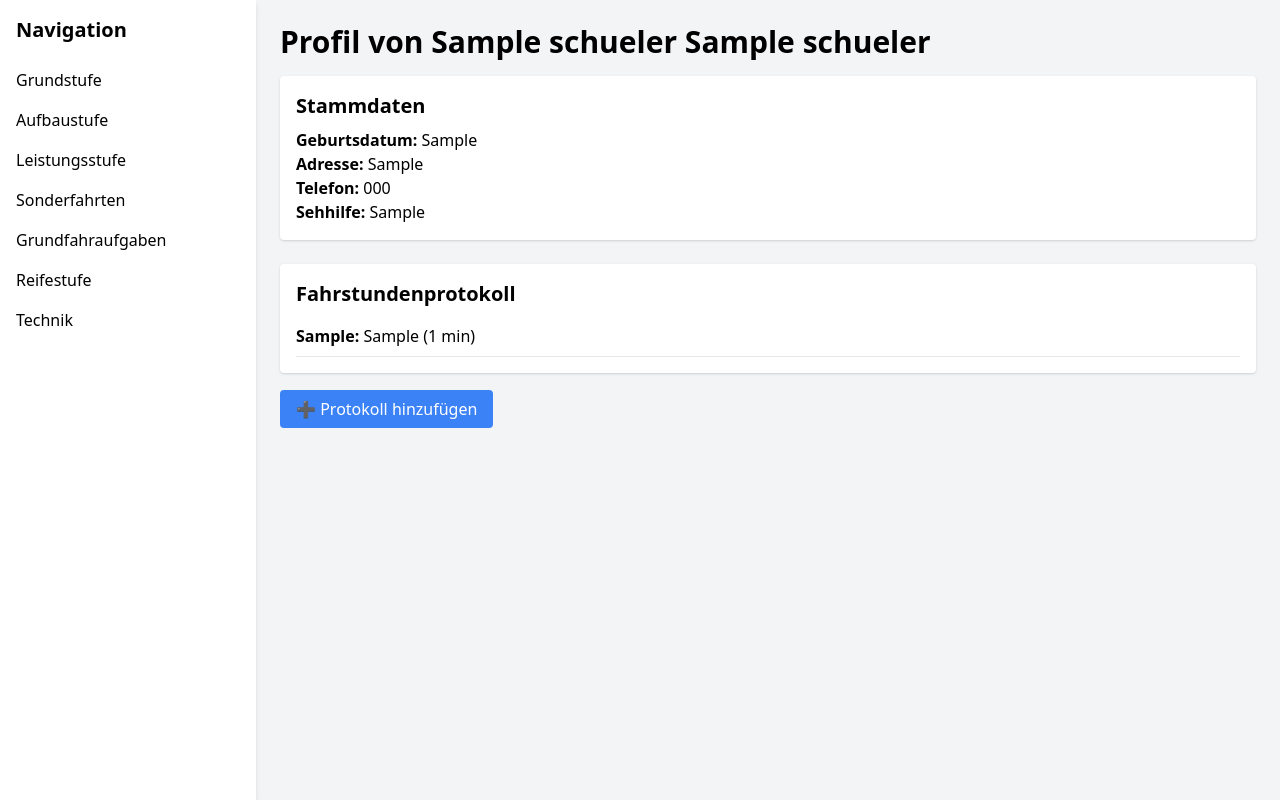
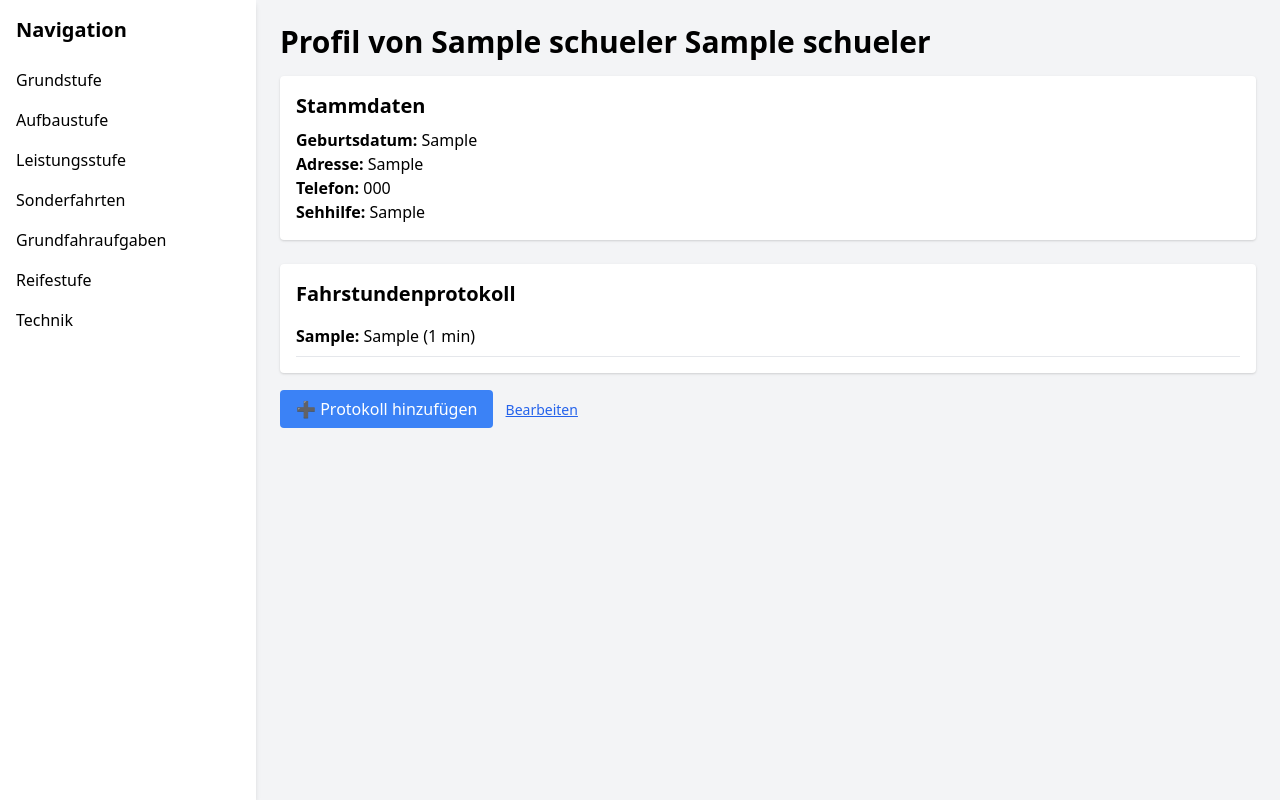
Before and after one commit to eyfahrlehrer/ausbildungsdiagrammkarte_flask, a Flask app: template templates/profil.html in a window 1280 px wide. Run offline with Flask 3, Linux system fonts and the light colour scheme; tables that the repository leaves empty hold one stand-in row (values such as "Sample post"); the template is opened without the code that fills it: values that come from a table or form of the project are taken from there, most other values are stand-ins (such as "Sample title", 1, 10 or a date in 2020); some libraries are stand-ins or nearby versions.

Commit message:
Update profil.html

```diff
--- a/templates/profil.html
+++ b/templates/profil.html
@@ -47,6 +47,8 @@
             </section>
 
             <a href="/protokoll_neu/{{ schueler.id }}" class="bg-blue-500 text-white px-4 py-2 rounded hover:bg-blue-600">➕ Protokoll hinzufügen</a>
+            <a href="/protokoll_bearbeiten/{{ eintrag.id }}" class="text-sm text-blue-600 underline ml-2">Bearbeiten</a>
+
         </main>
     </div>
 </body>
```
